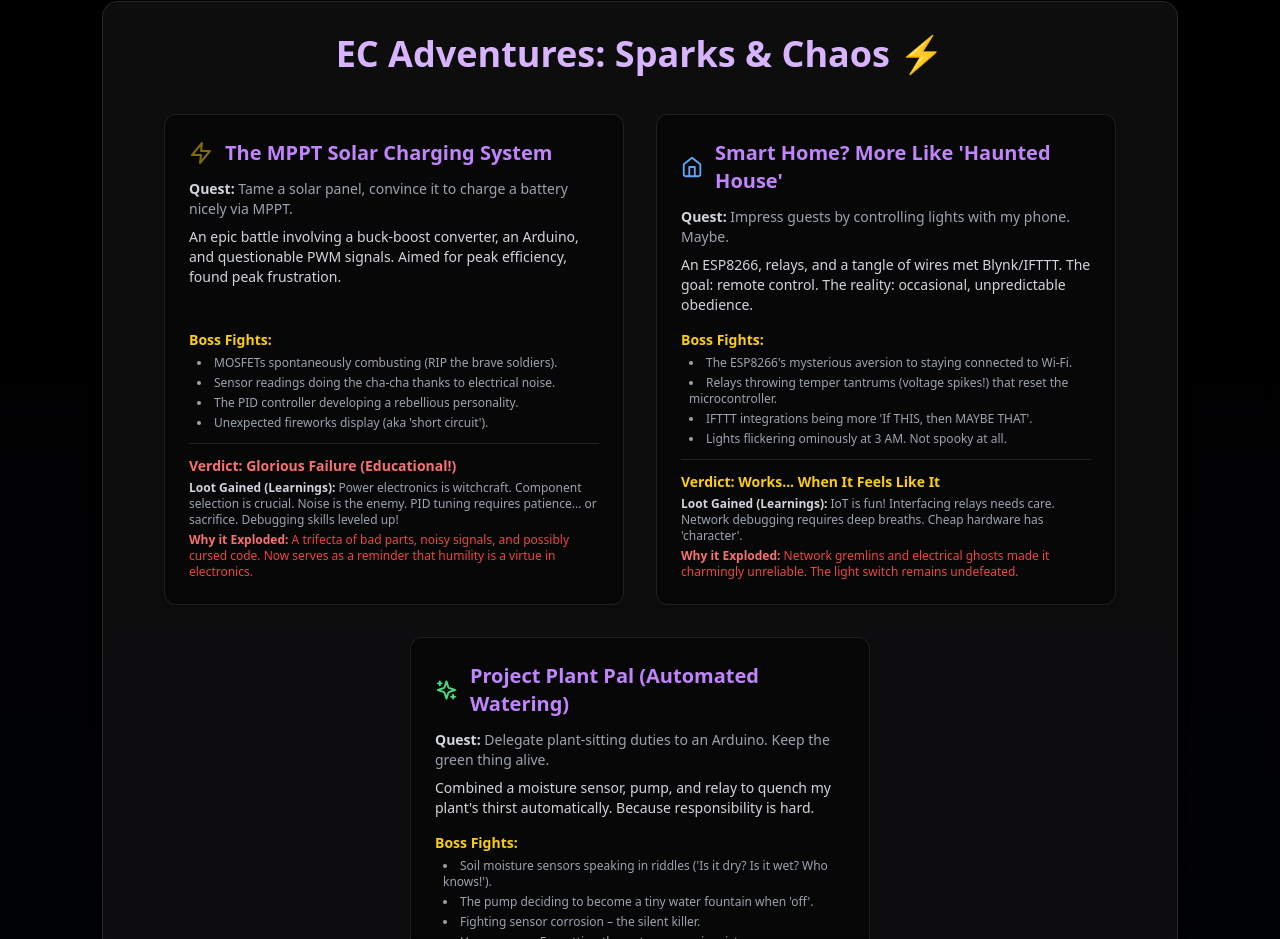
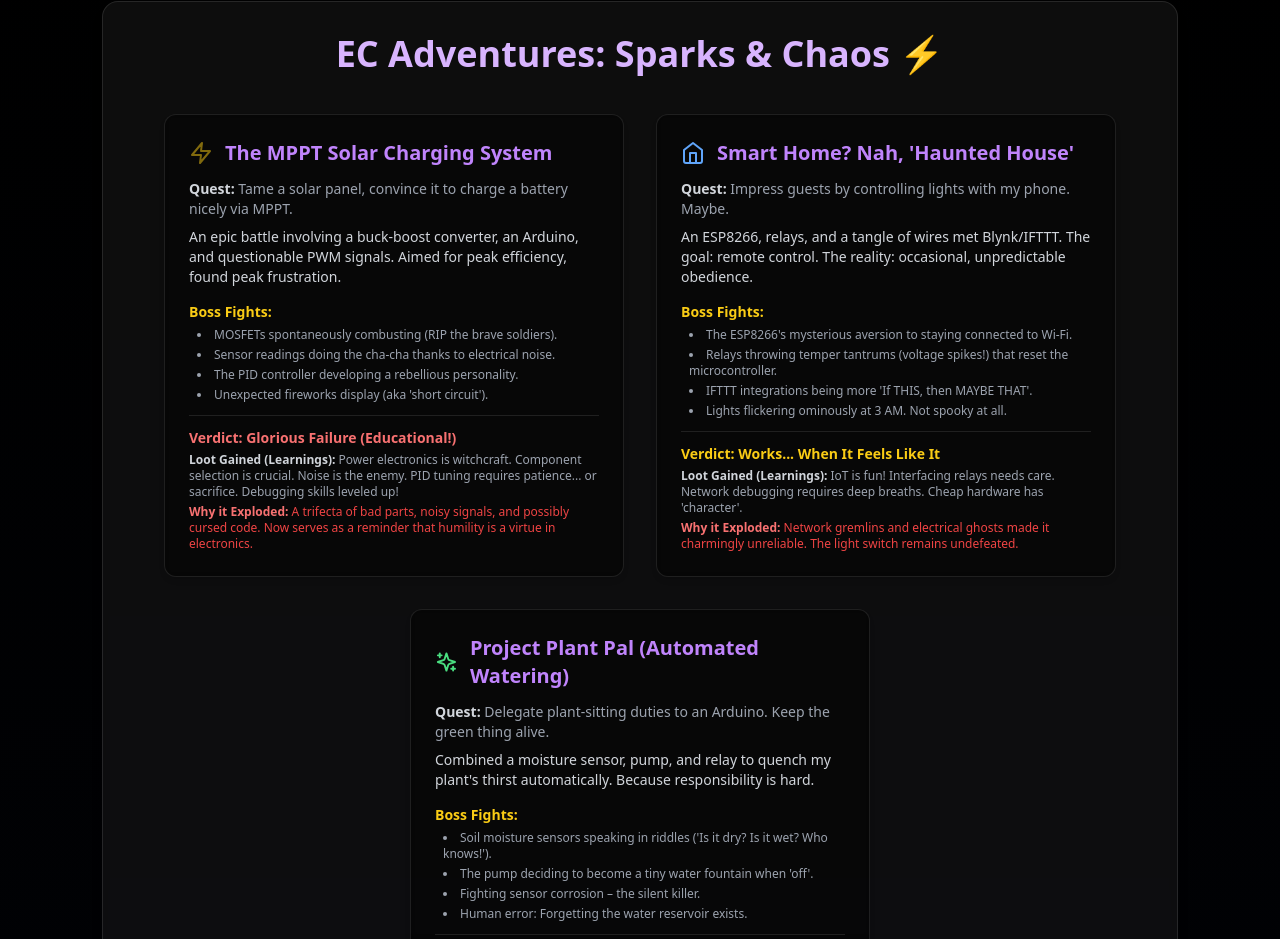
Before and after one commit to SupratimRK/Portfolio, a React (Vite) app: page / in a window 1280 px wide. Shown: the part 4977-5916 px from the top of the page. Built offline with nearby package versions, Linux system fonts and the light colour scheme.

Commit message:
Update project title for clarity and consistency in the "ecProjects" section

```diff
--- a/src/App.tsx
+++ b/src/App.tsx
@@ -256,7 +256,7 @@ const ecProjects = [
     failureReason: "A trifecta of bad parts, noisy signals, and possibly cursed code. Now serves as a reminder that humility is a virtue in electronics."
   },
   {
-    title: "Smart Home? More Like 'Haunted House'",
+    title: "Smart Home? Nah, 'Haunted House'",
     icon: <Home className="w-6 h-6 text-blue-400 group-hover:animate-bounce" />, // Bounce on hover
     target: "Impress guests by controlling lights with my phone. Maybe.",
     description: "An ESP8266, relays, and a tangle of wires met Blynk/IFTTT. The goal: remote control. The reality: occasional, unpredictable obedience.",
```
